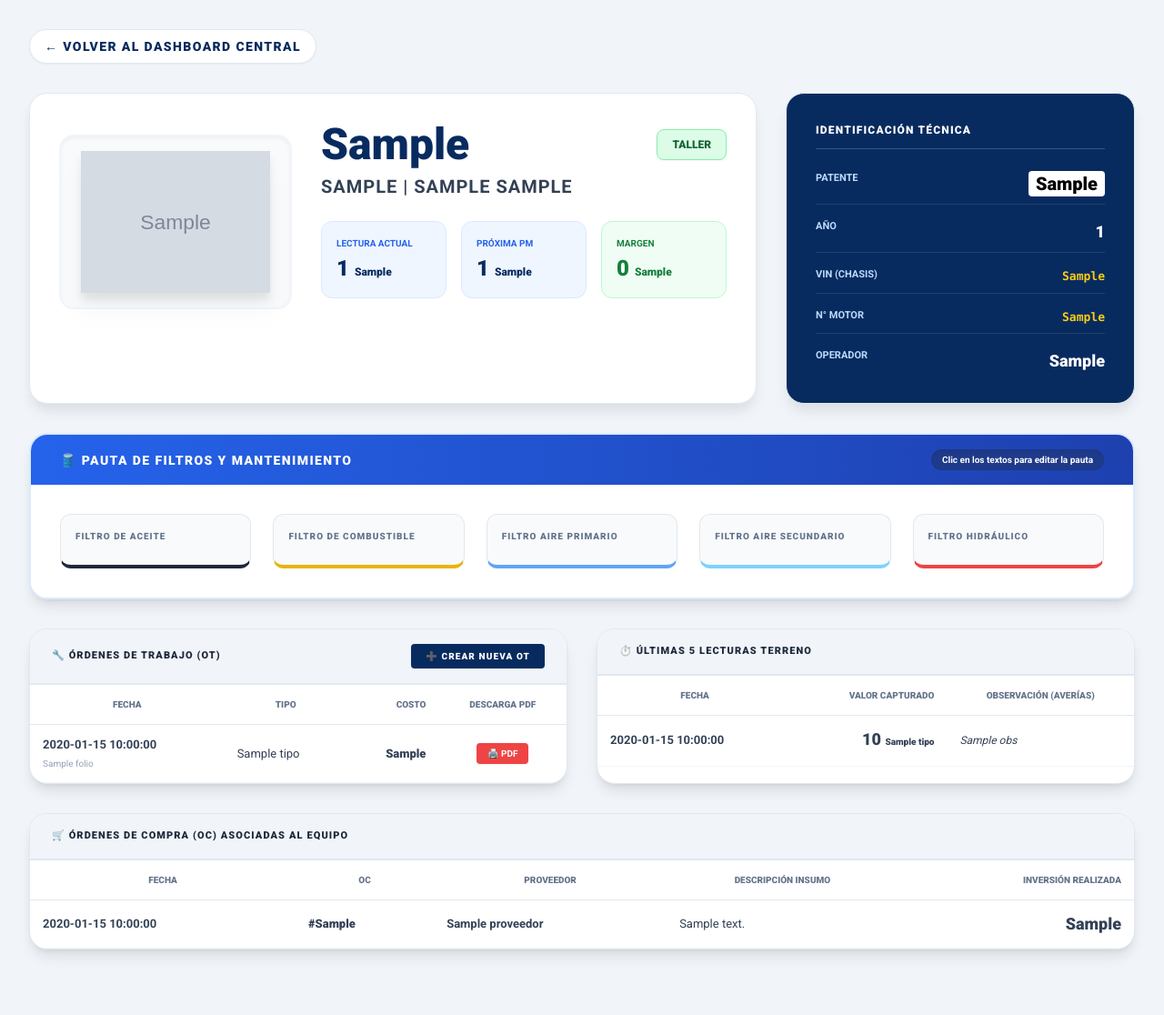
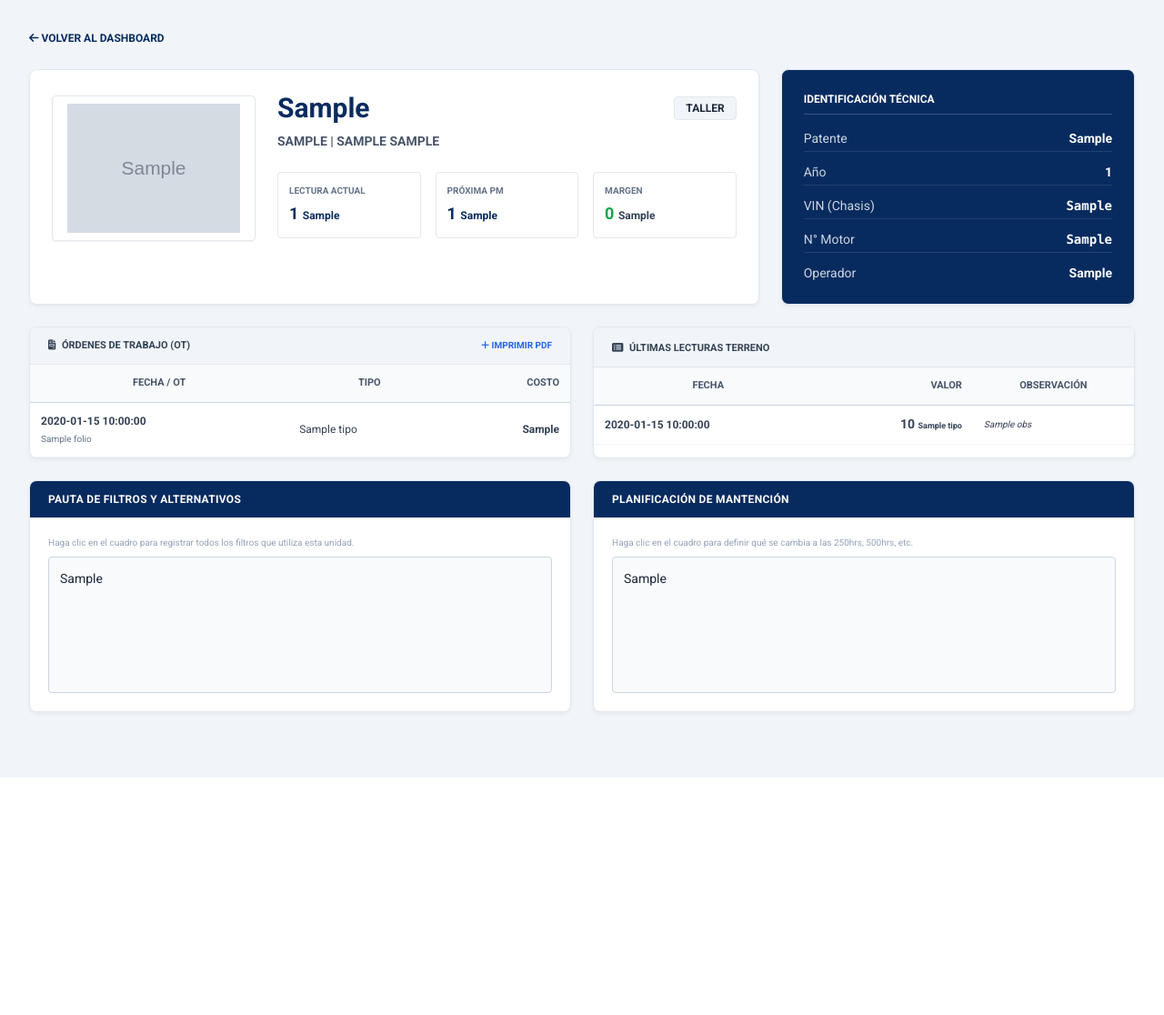
Before and after one commit to manuelortizortiz/cmms-demotron, a Flask app: template templates/ficha_equipo.html in a window 1280 px wide. Shown: the whole page at 91% size. After the commit the page ends 855 px from the top, so only its background shows below. Run offline with Flask 3, Linux system fonts and the light colour scheme; tables that the repository leaves empty hold one stand-in row (values such as "Sample post"); the template is opened without the code that fills it: values that come from a table or form of the project are taken from there, most other values are stand-ins (such as "Sample title", 1, 10 or a date in 2020); grey boxes marked "Sample" are stand-in pictures; some libraries are stand-ins or nearby versions.

Commit message:
Update ficha_equipo.html

```diff
--- a/templates/ficha_equipo.html
+++ b/templates/ficha_equipo.html
@@ -3,143 +3,113 @@
 <head>
     <meta charset="UTF-8">
     <title>Ficha Técnica: {{ eq.codigo }}</title>
-    <link href="https://fonts.googleapis.com/css2?family=Roboto:wght@300;400;500;700;900&display=swap" rel="stylesheet">
+    <link href="https://fonts.googleapis.com/css2?family=Roboto:wght@300;400;500;700&display=swap" rel="stylesheet">
     <script src="https://cdn.tailwindcss.com"></script>
+    <link rel="stylesheet" href="https://cdnjs.cloudflare.com/ajax/libs/font-awesome/6.4.0/css/all.min.css">
     <style>
         body { font-family: 'Roboto', sans-serif; background-color: #F1F5F9; font-size: 13px; }
-        .card-custom { background: white; border-radius: 20px; border: 1px solid #e2e8f0; box-shadow: 0 10px 15px -3px rgba(0, 0, 0, 0.1); overflow: hidden; }
-        .table-custom th { text-transform: uppercase; font-size: 10px; color: #64748b; padding: 14px; border-bottom: 1px solid #e2e8f0; font-weight: 900; }
-        .table-custom td { padding: 12px 14px; border-bottom: 1px solid #f1f5f9; color: #334155; }
-        td[contenteditable="true"]:focus, span[contenteditable="true"]:focus { outline: 2px solid #3B82F6; background: #fff; border-radius: 4px; box-shadow: 0 0 5px rgba(59, 130, 246, 0.5); padding: 2px; }
-        .guardado-exito { background-color: #10B981 !important; color: white !important; transition: background-color 0.5s; }
+        .card-custom { background: white; border-radius: 8px; border: 1px solid #e2e8f0; box-shadow: 0 2px 4px rgba(0, 0, 0, 0.05); overflow: hidden; }
+        .table-custom th { text-transform: uppercase; font-size: 11px; color: #475569; padding: 12px; border-bottom: 1px solid #cbd5e1; font-weight: 700; background: #f8fafc; }
+        .table-custom td { padding: 10px 12px; border-bottom: 1px solid #f1f5f9; color: #334155; }
+        div[contenteditable="true"]:focus { outline: 2px solid #082b5f; background: #fff; box-shadow: inset 0 0 5px rgba(8, 43, 95, 0.1); }
+        .guardado-exito { border-color: #10B981 !important; box-shadow: 0 0 10px rgba(16, 185, 129, 0.5) !important; transition: all 0.5s; }
     </style>
 </head>
-<body class="p-8">
+<body class="p-8 text-slate-800">
 
-    <div class="max-w-7xl mx-auto space-y-8">
-        <a href="/" class="text-[#082b5f] hover:text-blue-600 font-black text-sm uppercase tracking-widest bg-white px-4 py-2 rounded-full shadow-sm border border-slate-200 inline-block transition-colors">← Volver al Dashboard Central</a>
+    <div class="max-w-7xl mx-auto space-y-6">
+        <a href="/" class="text-[#082b5f] hover:underline font-bold text-xs uppercase"><i class="fas fa-arrow-left"></i> Volver al Dashboard</a>
 
-        <div class="grid grid-cols-1 lg:grid-cols-3 gap-8">
-
-            <div class="lg:col-span-2 card-custom p-8">
-                <div class="flex flex-col md:flex-row gap-8 items-center">
-                    <div class="w-64 h-48 rounded-2xl bg-slate-50 border-2 border-slate-100 flex items-center justify-center p-4 shadow-inner">
-                        {% if foto_url %}<img src="{{ foto_url }}" class="h-full object-contain drop-shadow-xl">{% else %}<span class="text-6xl">🚜</span>{% endif %}
+        <div class="grid grid-cols-1 lg:grid-cols-3 gap-6">
+            <div class="lg:col-span-2 card-custom p-6">
+                <div class="flex flex-col md:flex-row gap-6 items-center">
+                    <div class="w-56 h-40 rounded bg-white border border-slate-200 flex items-center justify-center p-2 shadow-sm">
+                        {% if foto_url %}<img src="{{ foto_url }}" class="h-full object-contain">{% else %}<i class="fas fa-truck text-5xl text-slate-300"></i>{% endif %}
                     </div>
                     <div class="flex-1 w-full">
                         <div class="flex items-center justify-between mb-2">
-                            <h1 class="text-5xl font-black text-[#082b5f] drop-shadow-sm">{{ eq.codigo }}</h1>
-                            <span class="px-4 py-2 bg-green-100 text-green-800 text-xs font-black rounded-lg border border-green-300 uppercase shadow-sm">{{ eq.estado_base }}</span>
+                            <h1 class="text-3xl font-bold text-[#082b5f]">{{ eq.codigo }}</h1>
+                            <span class="px-3 py-1 bg-slate-100 border text-xs font-bold rounded uppercase">{{ eq.estado_base }}</span>
                         </div>
-                        <h2 class="text-xl font-bold text-slate-700 mb-6 uppercase tracking-wider">{{ eq.tipo_equipo }} | {{ eq.marca }} {{ eq.modelo }}</h2>
+                        <h2 class="text-sm font-bold text-slate-600 mb-6 uppercase">{{ eq.tipo_equipo }} | {{ eq.marca }} {{ eq.modelo }}</h2>
 
-                        <div class="grid grid-cols-3 gap-4 mb-6">
-                            <div class="bg-blue-50 rounded-xl p-4 border border-blue-100"><p class="text-[10px] uppercase font-bold text-blue-600 mb-1">Lectura Actual</p><p class="text-2xl font-black text-[#082b5f]">{{ eq.lectura_actual }} <span class="text-xs">{{ eq.control_base }}</span></p></div>
-                            <div class="bg-blue-50 rounded-xl p-4 border border-blue-100"><p class="text-[10px] uppercase font-bold text-blue-600 mb-1">Próxima PM</p><p class="text-2xl font-black text-[#082b5f]">{{ eq.proxima_pm }} <span class="text-xs">{{ eq.control_base }}</span></p></div>
-                            <div class="{% if eq.margen < 0 %}bg-red-50 border-red-200 text-red-600{% else %}bg-green-50 border-green-200 text-green-700{% endif %} rounded-xl p-4 border"><p class="text-[10px] uppercase font-bold mb-1">Margen</p><p class="text-2xl font-black">{{ eq.margen }} <span class="text-xs">{{ eq.control_base }}</span></p></div>
+                        <div class="grid grid-cols-3 gap-4 mb-2">
+                            <div class="bg-white border rounded p-3"><p class="text-[10px] uppercase font-bold text-slate-500 mb-1">Lectura Actual</p><p class="text-lg font-bold text-[#082b5f]">{{ eq.lectura_actual }} <span class="text-xs">{{ eq.control_base }}</span></p></div>
+                            <div class="bg-white border rounded p-3"><p class="text-[10px] uppercase font-bold text-slate-500 mb-1">Próxima PM</p><p class="text-lg font-bold text-[#082b5f]">{{ eq.proxima_pm }} <span class="text-xs">{{ eq.control_base }}</span></p></div>
+                            <div class="bg-white border rounded p-3"><p class="text-[10px] uppercase font-bold text-slate-500 mb-1">Margen</p><p class="text-lg font-bold {% if eq.margen < 0 %}text-red-600{% else %}text-green-600{% endif %}">{{ eq.margen }} <span class="text-xs text-slate-700">{{ eq.control_base }}</span></p></div>
                         </div>
                     </div>
                 </div>
             </div>
 
-            <div class="card-custom p-8 bg-[#082b5f] text-white">
-                <h3 class="text-xs font-black uppercase mb-6 border-b border-white/20 pb-3 tracking-widest">Identificación Técnica</h3>
-                <div class="space-y-4">
-                    <div class="flex justify-between border-b border-white/10 pb-2"><span class="text-[11px] text-blue-200 uppercase font-bold">Patente</span><span class="font-black text-xl bg-white text-black px-2 rounded">{{ eq.patente or 'S/P' }}</span></div>
-                    <div class="flex justify-between border-b border-white/10 pb-2"><span class="text-[11px] text-blue-200 uppercase font-bold">Año</span><span class="font-black text-lg">{{ eq.ano or 'N/A' }}</span></div>
-                    <div class="flex justify-between border-b border-white/10 pb-2"><span class="text-[11px] text-blue-200 uppercase font-bold">VIN (Chasis)</span><span class="font-bold text-yellow-400 font-mono">{{ eq.vin or 'S/I' }}</span></div>
-                    <div class="flex justify-between border-b border-white/10 pb-2"><span class="text-[11px] text-blue-200 uppercase font-bold">N° Motor</span><span class="font-bold text-yellow-400 font-mono">{{ eq.n_motor or 'S/I' }}</span></div>
-                    <div class="flex justify-between"><span class="text-[11px] text-blue-200 uppercase font-bold">Operador</span><span class="font-black text-lg">{{ eq.responsable or 'Sin Asignar' }}</span></div>
+            <div class="card-custom p-6 bg-[#082b5f] text-white">
+                <h3 class="text-xs font-bold uppercase mb-4 border-b border-white/20 pb-2">Identificación Técnica</h3>
+                <div class="space-y-3 text-sm">
+                    <div class="flex justify-between border-b border-white/10 pb-1"><span class="text-slate-300">Patente</span><span class="font-bold">{{ eq.patente or 'S/P' }}</span></div>
+                    <div class="flex justify-between border-b border-white/10 pb-1"><span class="text-slate-300">Año</span><span class="font-bold">{{ eq.ano or 'N/A' }}</span></div>
+                    <div class="flex justify-between border-b border-white/10 pb-1"><span class="text-slate-300">VIN (Chasis)</span><span class="font-mono font-bold">{{ eq.vin or 'S/I' }}</span></div>
+                    <div class="flex justify-between border-b border-white/10 pb-1"><span class="text-slate-300">N° Motor</span><span class="font-mono font-bold">{{ eq.n_motor or 'S/I' }}</span></div>
+                    <div class="flex justify-between"><span class="text-slate-300">Operador</span><span class="font-bold">{{ eq.responsable or 'Sin Asignar' }}</span></div>
                 </div>
             </div>
         </div>
 
-        <div class="card-custom overflow-hidden shadow-lg border-2 border-blue-100">
-            <div class="px-8 py-4 bg-gradient-to-r from-blue-600 to-blue-800 text-white flex justify-between items-center">
-                <span class="text-sm font-black uppercase tracking-widest">🛢️ Pauta de Filtros y Mantenimiento</span>
-                <span class="text-[10px] bg-blue-900 px-3 py-1 rounded-full font-bold shadow-inner">Clic en los textos para editar la pauta</span>
-            </div>
-            <div class="p-8 bg-white grid grid-cols-2 md:grid-cols-5 gap-6">
-                <div class="border rounded-xl p-4 bg-slate-50 hover:bg-white transition-colors hover:shadow-md border-b-4 border-b-slate-800">
-                    <p class="text-[10px] font-black uppercase text-slate-500 mb-2 tracking-widest">Filtro de Aceite</p>
-                    <span contenteditable="true" onblur="guardarInline(this, '{{eq.codigo}}', 'filtro_aceite', 'equipo')" class="font-black text-lg text-[#082b5f] border-b border-dashed border-blue-300">{{ eq.filtro_aceite }}</span>
+        <div class="grid grid-cols-1 md:grid-cols-2 gap-6">
+            <div class="card-custom overflow-hidden">
+                <div class="px-5 py-3 bg-slate-100 border-b flex justify-between items-center">
+                    <span class="font-bold uppercase text-[11px] text-slate-700"><i class="fas fa-file-invoice mr-1"></i> Órdenes de Trabajo (OT)</span>
+                    <a href="/imprimir_ot/{{ eq.codigo }}" target="_blank" class="text-blue-600 hover:text-blue-800 font-bold text-[10px] uppercase"><i class="fas fa-plus"></i> Imprimir PDF</a>
                 </div>
-                <div class="border rounded-xl p-4 bg-slate-50 hover:bg-white transition-colors hover:shadow-md border-b-4 border-b-yellow-500">
-                    <p class="text-[10px] font-black uppercase text-slate-500 mb-2 tracking-widest">Filtro de Combustible</p>
-                    <span contenteditable="true" onblur="guardarInline(this, '{{eq.codigo}}', 'filtro_petroleo', 'equipo')" class="font-black text-lg text-[#082b5f] border-b border-dashed border-blue-300">{{ eq.filtro_petroleo }}</span>
-                </div>
-                <div class="border rounded-xl p-4 bg-slate-50 hover:bg-white transition-colors hover:shadow-md border-b-4 border-b-blue-400">
-                    <p class="text-[10px] font-black uppercase text-slate-500 mb-2 tracking-widest">Filtro Aire Primario</p>
-                    <span contenteditable="true" onblur="guardarInline(this, '{{eq.codigo}}', 'filtro_aire_prim', 'equipo')" class="font-black text-lg text-[#082b5f] border-b border-dashed border-blue-300">{{ eq.filtro_aire_prim }}</span>
-                </div>
-                <div class="border rounded-xl p-4 bg-slate-50 hover:bg-white transition-colors hover:shadow-md border-b-4 border-b-sky-300">
-                    <p class="text-[10px] font-black uppercase text-slate-500 mb-2 tracking-widest">Filtro Aire Secundario</p>
-                    <span contenteditable="true" onblur="guardarInline(this, '{{eq.codigo}}', 'filtro_aire_sec', 'equipo')" class="font-black text-lg text-[#082b5f] border-b border-dashed border-blue-300">{{ eq.filtro_aire_sec }}</span>
-                </div>
-                <div class="border rounded-xl p-4 bg-slate-50 hover:bg-white transition-colors hover:shadow-md border-b-4 border-b-red-500">
-                    <p class="text-[10px] font-black uppercase text-slate-500 mb-2 tracking-widest">Filtro Hidráulico</p>
-                    <span contenteditable="true" onblur="guardarInline(this, '{{eq.codigo}}', 'filtro_hidraulico', 'equipo')" class="font-black text-lg text-[#082b5f] border-b border-dashed border-blue-300">{{ eq.filtro_hidraulico }}</span>
-                </div>
-            </div>
-        </div>
-
-        <div class="grid grid-cols-1 md:grid-cols-2 gap-8">
-
-            <div class="card-custom overflow-hidden shadow-lg">
-                <div class="px-6 py-4 bg-slate-100 border-b-2 border-slate-200 text-slate-800 font-black uppercase text-[11px] tracking-widest flex justify-between items-center">
-                    <span>🔧 Órdenes de Trabajo (OT)</span>
-                    <a href="/imprimir_ot/{{ eq.codigo }}" target="_blank" class="bg-[#082b5f] text-white px-4 py-1.5 rounded text-[10px] shadow-sm hover:bg-blue-800 transition-colors">➕ Crear Nueva OT</a>
-                </div>
-                <div class="overflow-y-auto max-h-[350px]">
+                <div class="overflow-y-auto max-h-[250px]">
                     <table class="w-full table-custom">
-                        <thead><tr><th>Fecha</th><th>Tipo</th><th class="text-right">Costo</th><th class="text-center">Descarga PDF</th></tr></thead>
+                        <thead><tr><th>Fecha / OT</th><th>Tipo</th><th class="text-right">Costo</th></tr></thead>
                         <tbody>
                             {% for m in mants %}
-                            <tr class="hover:bg-slate-50"><td><span class="font-bold">{{ m.fecha }}</span><br><span class="text-[10px] text-slate-400">{{ m.folio }}</span></td><td>{{ m.tipo }}</td><td class="text-right font-black text-purple-700">{{ m.costo_str }}</td><td class="text-center"><a href="/imprimir_ot/{{ eq.codigo }}" target="_blank" class="bg-red-500 text-white px-3 py-1 rounded text-[10px] font-bold shadow-sm hover:bg-red-600 transition-colors inline-block">🖨️ PDF</a></td></tr>
+                            <tr class="hover:bg-slate-50"><td><span class="font-bold text-xs">{{ m.fecha }}</span><br><span class="text-[10px] text-slate-500">{{ m.folio }}</span></td><td class="text-xs">{{ m.tipo }}</td><td class="text-right font-bold text-[#082b5f] text-xs">{{ m.costo_str }}</td></tr>
                             {% endfor %}
-                            {% if not mants %}<tr><td colspan="4" class="text-center py-6 italic text-slate-400 font-bold">El equipo no posee historial de OTs</td></tr>{% endif %}
                         </tbody>
                     </table>
                 </div>
             </div>
 
-            <div class="card-custom overflow-hidden shadow-lg">
-                <div class="px-6 py-4 bg-slate-100 border-b-2 border-slate-200 text-slate-800 font-black uppercase text-[11px] tracking-widest">⏱️ Últimas 5 Lecturas Terreno</div>
-                <div class="overflow-y-auto max-h-[350px]">
+            <div class="card-custom overflow-hidden">
+                <div class="px-5 py-3 bg-slate-100 border-b"><span class="font-bold uppercase text-[11px] text-slate-700"><i class="fas fa-list-alt mr-1"></i> Últimas Lecturas Terreno</span></div>
+                <div class="overflow-y-auto max-h-[250px]">
                     <table class="w-full table-custom">
-                        <thead><tr><th>Fecha</th><th class="text-right">Valor Capturado</th><th>Observación (Averías)</th></tr></thead>
+                        <thead><tr><th>Fecha</th><th class="text-right">Valor</th><th>Observación</th></tr></thead>
                         <tbody>
                             {% for l in lecturas %}
-                            <tr class="hover:bg-slate-50"><td class="font-bold">{{ l.fecha }}</td><td class="text-right font-black text-blue-600 text-lg">{{ l.valor }} <span class="text-[10px]">{{ l.tipo }}</span></td><td class="italic text-slate-500 text-xs">{{ l.obs }}</td></tr>
+                            <tr class="hover:bg-slate-50"><td class="text-xs font-bold">{{ l.fecha }}</td><td class="text-right font-bold text-[#082b5f] text-sm">{{ l.valor }} <span class="text-[9px]">{{ l.tipo }}</span></td><td class="italic text-slate-500 text-[10px]">{{ l.obs }}</td></tr>
                             {% endfor %}
-                            {% if not lecturas %}<tr><td colspan="3" class="text-center py-6 italic text-slate-400 font-bold">Sin lecturas reportadas</td></tr>{% endif %}
                         </tbody>
                     </table>
                 </div>
             </div>
+        </div>
 
-            <div class="card-custom col-span-1 md:col-span-2 overflow-hidden shadow-lg mb-10">
-                <div class="px-6 py-4 bg-slate-100 border-b-2 border-slate-200 text-slate-800 font-black uppercase text-[11px] tracking-widest">🛒 Órdenes de Compra (OC) Asociadas al Equipo</div>
-                <div class="overflow-y-auto max-h-[350px]">
-                    <table class="w-full table-custom">
-                        <thead><tr><th>Fecha</th><th>OC</th><th>Proveedor</th><th>Descripción Insumo</th><th class="text-right">Inversión Realizada</th></tr></thead>
-                        <tbody>
-                            {% for c in compras %}
-                            <tr class="hover:bg-slate-50"><td class="font-bold">{{ c.fecha }}</td><td class="font-black text-[#082b5f]">#{{ c.oc }}</td><td class="font-bold text-slate-600">{{ c.proveedor }}</td><td>{{ c.descripcion }}</td><td class="text-right font-black text-purple-700 text-lg">{{ c.costo_str }}</td></tr>
-                            {% endfor %}
-                            {% if not compras %}<tr><td colspan="5" class="text-center py-6 italic text-slate-400 font-bold">No hay compras registradas para este Chasis</td></tr>{% endif %}
-                        </tbody>
-                    </table>
+        <div class="grid grid-cols-1 md:grid-cols-2 gap-6 pb-10">
+            <div class="card-custom">
+                <div class="px-5 py-3 bg-[#082b5f] text-white font-bold uppercase text-xs tracking-wide">Pauta de Filtros y Alternativos</div>
+                <div class="p-5">
+                    <p class="text-[10px] text-slate-400 mb-2">Haga clic en el cuadro para registrar todos los filtros que utiliza esta unidad.</p>
+                    <div contenteditable="true" onblur="guardarHTML(this, '{{eq.codigo}}', 'pauta_filtros')" class="w-full min-h-[150px] border border-slate-300 rounded p-3 bg-slate-50 text-sm leading-relaxed whitespace-pre-wrap">{{ eq.pauta_filtros | safe }}</div>
+                </div>
+            </div>
+
+            <div class="card-custom">
+                <div class="px-5 py-3 bg-[#082b5f] text-white font-bold uppercase text-xs tracking-wide">Planificación de Mantención</div>
+                <div class="p-5">
+                    <p class="text-[10px] text-slate-400 mb-2">Haga clic en el cuadro para definir qué se cambia a las 250hrs, 500hrs, etc.</p>
+                    <div contenteditable="true" onblur="guardarHTML(this, '{{eq.codigo}}', 'planificacion_mantencion')" class="w-full min-h-[150px] border border-slate-300 rounded p-3 bg-slate-50 text-sm leading-relaxed whitespace-pre-wrap">{{ eq.planificacion_mantencion | safe }}</div>
                 </div>
             </div>
         </div>
     </div>
 
     <script>
-        // Función para guardar inline los filtros
-        function guardarInline(el, cod, campo, tabla) {
+        function guardarHTML(el, cod, campo) {
             const valor = el.innerText.trim();
-            fetch('/update_inline', { method: 'POST', headers: {'Content-Type': 'application/json'}, body: JSON.stringify({codigo: cod, campo: campo, valor: valor, tabla: tabla}) })
+            fetch('/update_inline', { method: 'POST', headers: {'Content-Type': 'application/json'}, body: JSON.stringify({codigo: cod, campo: campo, valor: valor, tabla: 'equipo'}) })
             .then(res => res.json()).then(data => {
                 if(data.status === 'success') {
                     el.classList.add('guardado-exito');
```
